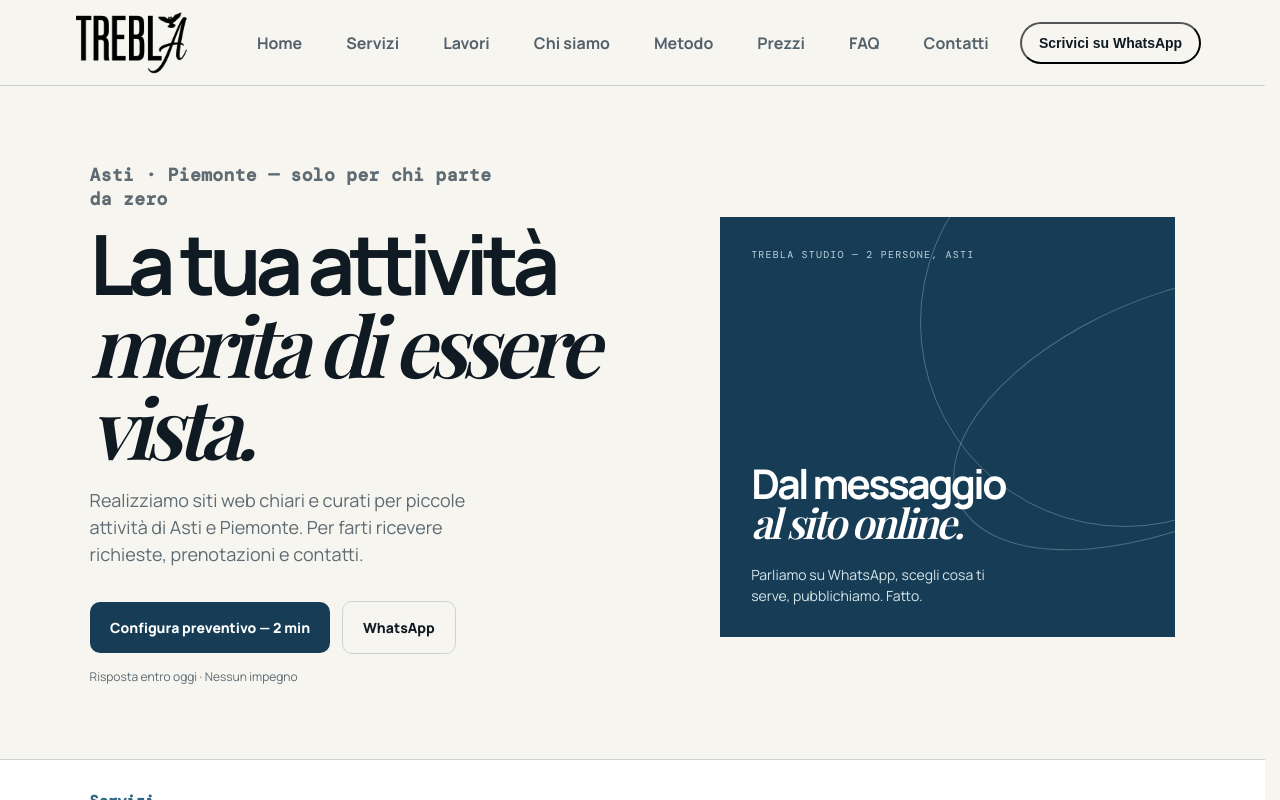
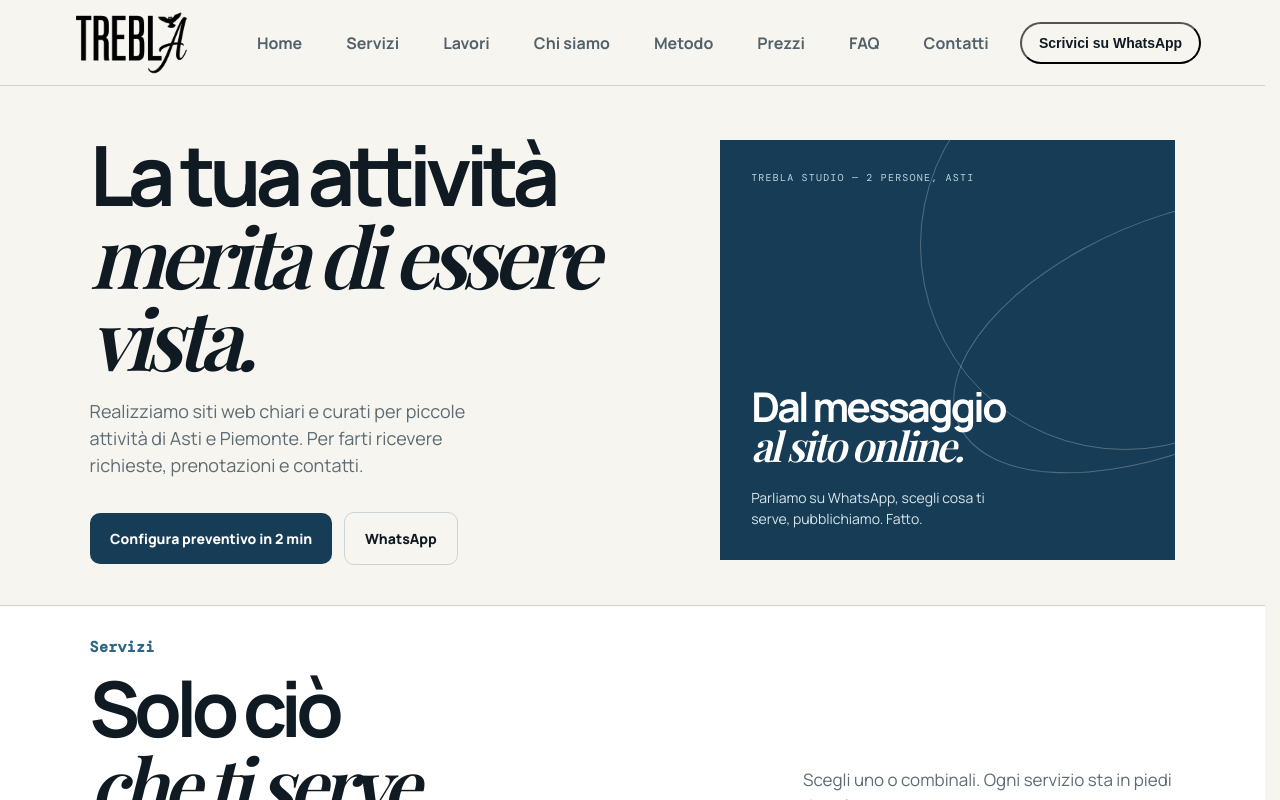
Before and after one commit to TREBLADEV72800/TreblaStudio, a Next.js app: page / in a window 1280 px wide. Shown: the top 800 px of the page. Built offline with nearby package versions, Linux system fonts and the light colour scheme; no server answers.

Commit message:
fix(home): rimossi frasi 'Asti solo per chi parte da zero' e 'Risposta entro oggi', bottone 'in 2 min'

```diff
--- a/app/page.jsx
+++ b/app/page.jsx
@@ -13,14 +13,12 @@ export default function HomePage() {
       {/* HERO minimal — titolo clue mantenuto */}
       <section className="hero" style={{ minHeight: '480px', padding: '48px 7vw 40px' }}>
         <div className="hero-copy">
-          <p className="section-label" style={{ marginBottom: '12px' }}>Asti · Piemonte — solo per chi parte da zero</p>
           <h1 style={{ fontSize: 'clamp(48px, 6.5vw, 88px)' }}>La tua attività<br /><em>merita di essere vista.</em></h1>
           <p style={{ maxWidth: '420px', fontSize: '18px', marginTop: '18px' }}>Realizziamo siti web chiari e curati per piccole attività di Asti e Piemonte. Per farti ricevere richieste, prenotazioni e contatti.</p>
           <div className="hero-actions" style={{ marginTop: '28px' }}>
-            <Link className="button button-main" href="/preventivo">Configura preventivo — 2 min</Link>
+            <Link className="button button-main" href="/preventivo">Configura preventivo in 2 min</Link>
             <a className="button button-quiet" href={`https://wa.me/${whatsapp}?text=${encodeURIComponent('Ciao Trebla! Vorrei un sito, parliamone')}`} target="_blank" rel="noopener noreferrer">WhatsApp</a>
           </div>
-          <p style={{ marginTop: '14px', fontSize: '12px', color: 'var(--muted)' }}>Risposta entro oggi · Nessun impegno</p>
         </div>
         <div className="hero-card" style={{ height: '420px' }}>
           <span className="card-kicker">Trebla Studio — 2 persone, Asti</span>
```
